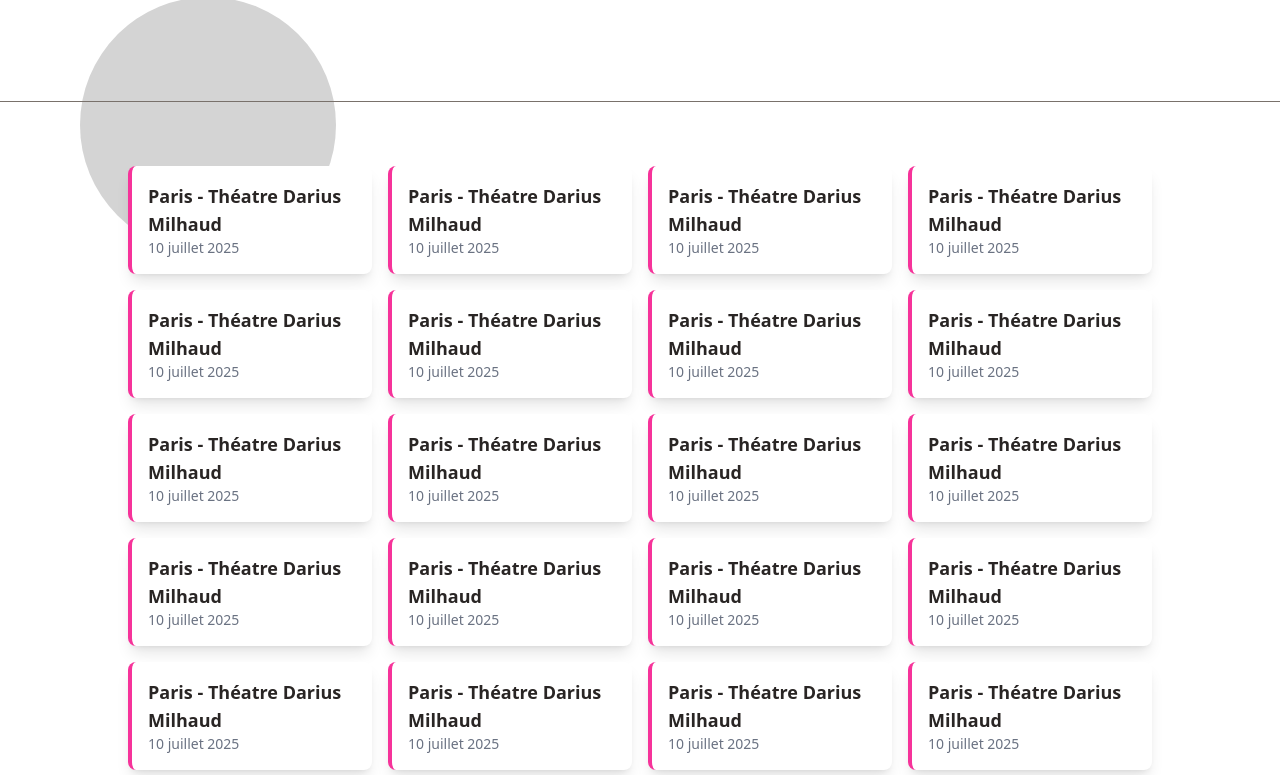
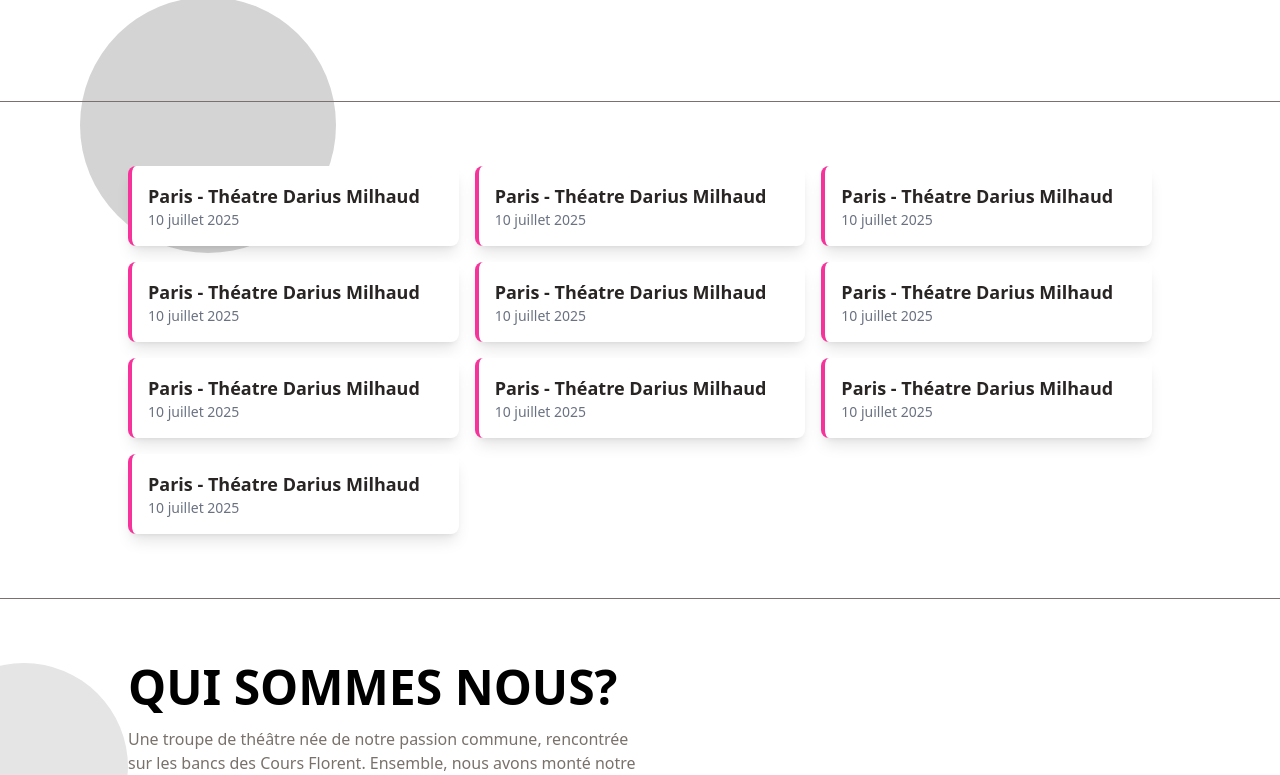
Before and after one commit to ReadyToDevNow/TheCompagny, a Vue app: page / in a window 1280 px wide. Shown: the part 731-1506 px from the top of the page. Built offline with nearby package versions, Linux system fonts and the light colour scheme.

Commit message:
feat(DateSection) edit 10 dates

```diff
--- a/src/sections/DateSection.vue
+++ b/src/sections/DateSection.vue
@@ -1,55 +1,7 @@
 <template>
   <!-- Date section start -->
   <section id="date-section" class="px-12 lg:px-32 py-16 border-t border-stone-500 relative">
-    <ul class="grid grid-cols-1 lg:grid-cols-4 justify-center items-center gap-4">
-      <li class="bg-white shadow-lg rounded-lg p-4 border-l-4 border-pink-500">
-        <h4 class="text-lg font-bold text-stone-800">Paris - Théatre Darius Milhaud</h4>
-        <p class="text-sm text-gray-500">10 juillet 2025</p>
-      </li>
-      <li class="bg-white shadow-lg rounded-lg p-4 border-l-4 border-pink-500">
-        <h4 class="text-lg font-bold text-stone-800">Paris - Théatre Darius Milhaud</h4>
-        <p class="text-sm text-gray-500">10 juillet 2025</p>
-      </li>
-      <li class="bg-white shadow-lg rounded-lg p-4 border-l-4 border-pink-500">
-        <h4 class="text-lg font-bold text-stone-800">Paris - Théatre Darius Milhaud</h4>
-        <p class="text-sm text-gray-500">10 juillet 2025</p>
-      </li>
-      <li class="bg-white shadow-lg rounded-lg p-4 border-l-4 border-pink-500">
-        <h4 class="text-lg font-bold text-stone-800">Paris - Théatre Darius Milhaud</h4>
-        <p class="text-sm text-gray-500">10 juillet 2025</p>
-      </li>
-      <li class="bg-white shadow-lg rounded-lg p-4 border-l-4 border-pink-500">
-        <h4 class="text-lg font-bold text-stone-800">Paris - Théatre Darius Milhaud</h4>
-        <p class="text-sm text-gray-500">10 juillet 2025</p>
-      </li>
-      <li class="bg-white shadow-lg rounded-lg p-4 border-l-4 border-pink-500">
-        <h4 class="text-lg font-bold text-stone-800">Paris - Théatre Darius Milhaud</h4>
-        <p class="text-sm text-gray-500">10 juillet 2025</p>
-      </li>
-      <li class="bg-white shadow-lg rounded-lg p-4 border-l-4 border-pink-500">
-        <h4 class="text-lg font-bold text-stone-800">Paris - Théatre Darius Milhaud</h4>
-        <p class="text-sm text-gray-500">10 juillet 2025</p>
-      </li>
-      <li class="bg-white shadow-lg rounded-lg p-4 border-l-4 border-pink-500">
-        <h4 class="text-lg font-bold text-stone-800">Paris - Théatre Darius Milhaud</h4>
-        <p class="text-sm text-gray-500">10 juillet 2025</p>
-      </li>
-      <li class="bg-white shadow-lg rounded-lg p-4 border-l-4 border-pink-500">
-        <h4 class="text-lg font-bold text-stone-800">Paris - Théatre Darius Milhaud</h4>
-        <p class="text-sm text-gray-500">10 juillet 2025</p>
-      </li>
-      <li class="bg-white shadow-lg rounded-lg p-4 border-l-4 border-pink-500">
-        <h4 class="text-lg font-bold text-stone-800">Paris - Théatre Darius Milhaud</h4>
-        <p class="text-sm text-gray-500">10 juillet 2025</p>
-      </li>
-      <li class="bg-white shadow-lg rounded-lg p-4 border-l-4 border-pink-500">
-        <h4 class="text-lg font-bold text-stone-800">Paris - Théatre Darius Milhaud</h4>
-        <p class="text-sm text-gray-500">10 juillet 2025</p>
-      </li>
-      <li class="bg-white shadow-lg rounded-lg p-4 border-l-4 border-pink-500">
-        <h4 class="text-lg font-bold text-stone-800">Paris - Théatre Darius Milhaud</h4>
-        <p class="text-sm text-gray-500">10 juillet 2025</p>
-      </li>
+    <ul class="grid grid-cols-1 md:grid-cols-2 lg:grid-cols-3 justify-center items-center gap-4">
       <li class="bg-white shadow-lg rounded-lg p-4 border-l-4 border-pink-500">
         <h4 class="text-lg font-bold text-stone-800">Paris - Théatre Darius Milhaud</h4>
         <p class="text-sm text-gray-500">10 juillet 2025</p>
```
